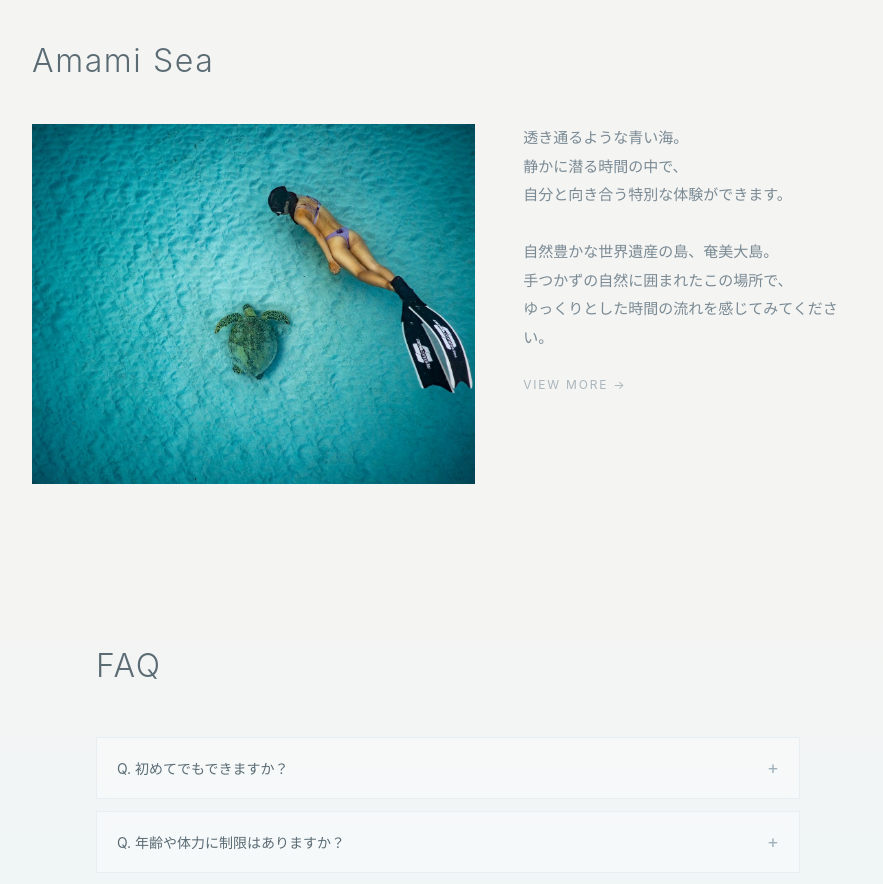
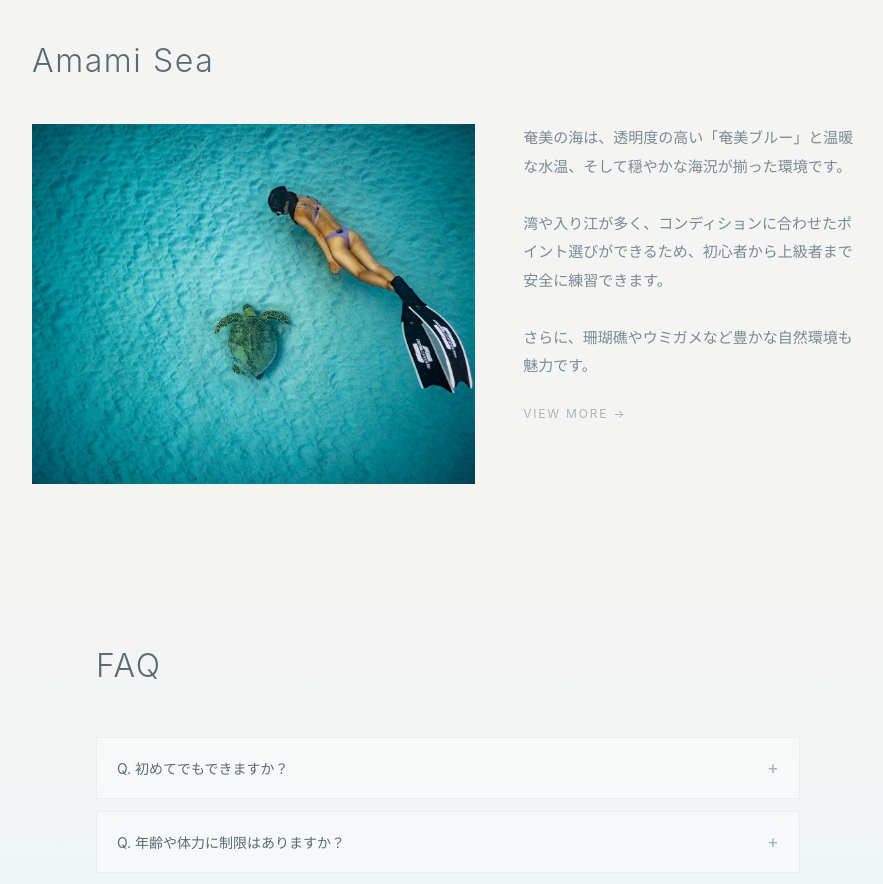
Before and after one commit to ikucha-portfolio/freediving-site, a React (Vite) app: page / in a window 1280 px wide. Shown: the part 2000-2884 px from the top of the page, without its empty margins (192-1075 px from the left). Built offline with nearby package versions, Linux system fonts and the light colour scheme.

Commit message:
feat:Amami Seaの文章改善

```diff
--- a/src/pages/Home.jsx
+++ b/src/pages/Home.jsx
@@ -195,14 +195,11 @@ export default function Home() {
             </div>
 
             <div className="max-w-[420px]">
-              <p className="text-[15px] text-[#7a8a94] leading-[1.9]">
-                透き通るような青い海。<br />
-                静かに潜る時間の中で、<br />
-                自分と向き合う特別な体験ができます。<br /><br />
-                自然豊かな世界遺産の島、奄美大島。<br />
-                手つかずの自然に囲まれたこの場所で、<br />
-                ゆっくりとした時間の流れを感じてみてください。
-              </p>
+  <p className="text-[15px] text-[#7a8a94] leading-[1.9]">
+    奄美の海は、透明度の高い「奄美ブルー」と温暖な水温、そして穏やかな海況が揃った環境です。<br /><br />
+    湾や入り江が多く、コンディションに合わせたポイント選びができるため、初心者から上級者まで安全に練習できます。<br /><br />
+    さらに、珊瑚礁やウミガメなど豊かな自然環境も魅力です。
+  </p>
 
               <div className="mt-6 text-[12px] text-[#aab6bd] tracking-[0.15em]">
                 VIEW MORE →
```
